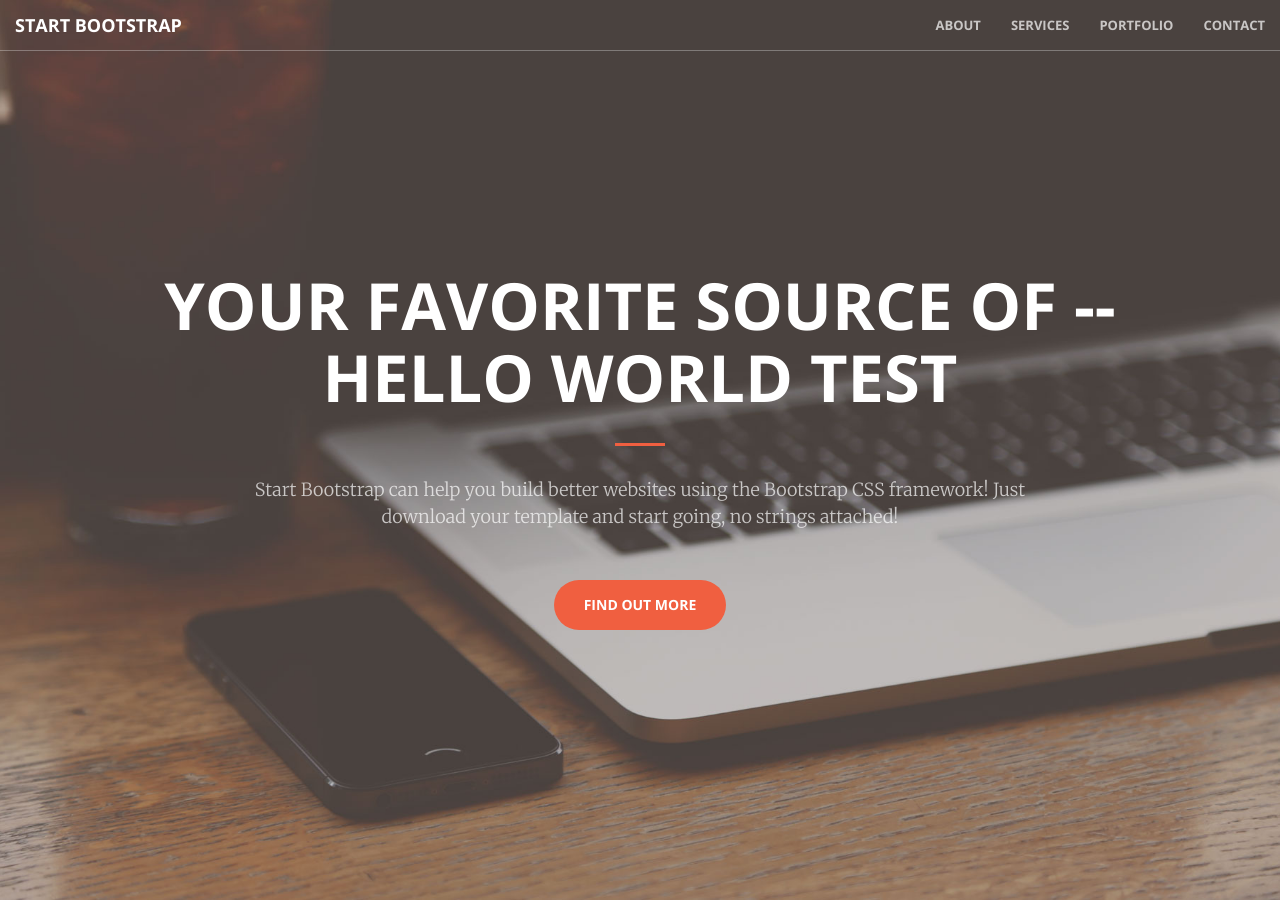
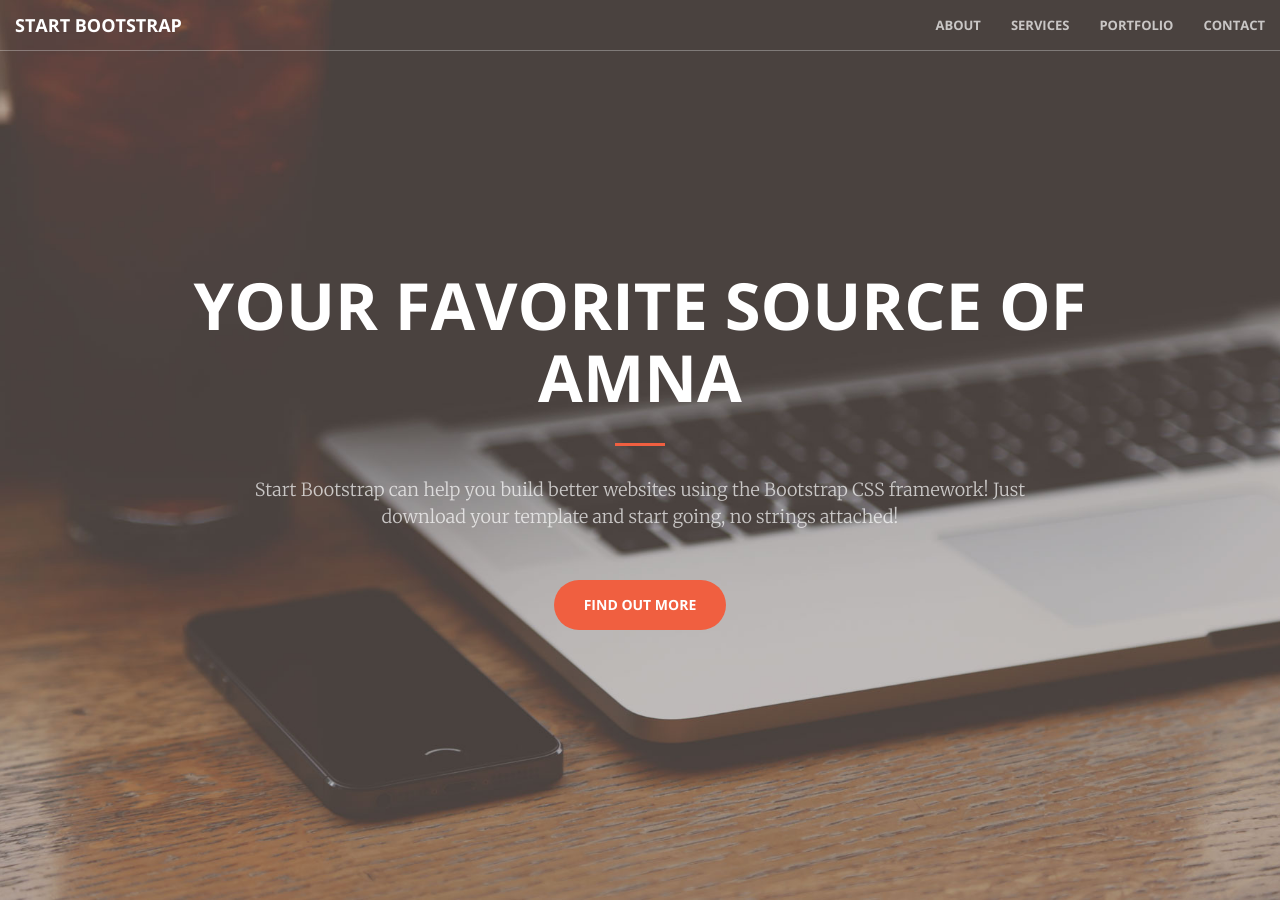
Before and after one commit to yeniduvera/site, a Jekyll site: the page built from index.html, in a window 1280 px wide and 900 px high. Built offline with Jekyll 4.4.1, drawn with Linux system fonts in a browser that asks for light colours.

Commit message:
another commit

```diff
--- a/_includes/header.html
+++ b/_includes/header.html
@@ -1,7 +1,7 @@
 <header>
     <div class="header-content">
         <div class="header-content-inner">
-            <h1>Your Favorite Source of -- Hello world test</h1>
+            <h1>Your Favorite Source of Amna</h1>
             <hr>
             <p>Start Bootstrap can help you build better websites using the Bootstrap CSS framework! Just download your template and start going, no strings attached!</p>
             <a href="#about" class="btn btn-primary btn-xl page-scroll">Find Out More</a>
```
Also changed, not shown: Gemfile.lock.
